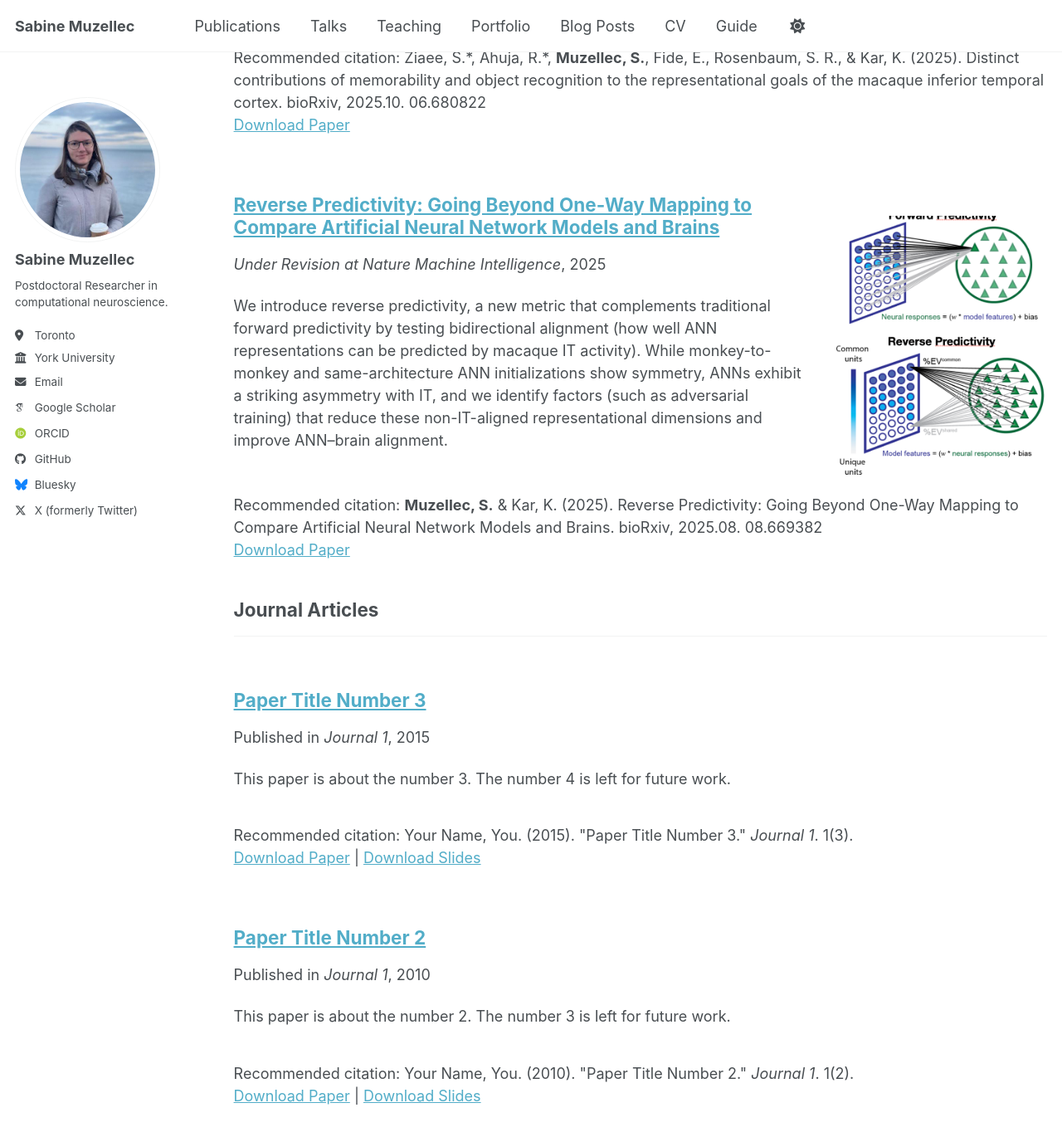
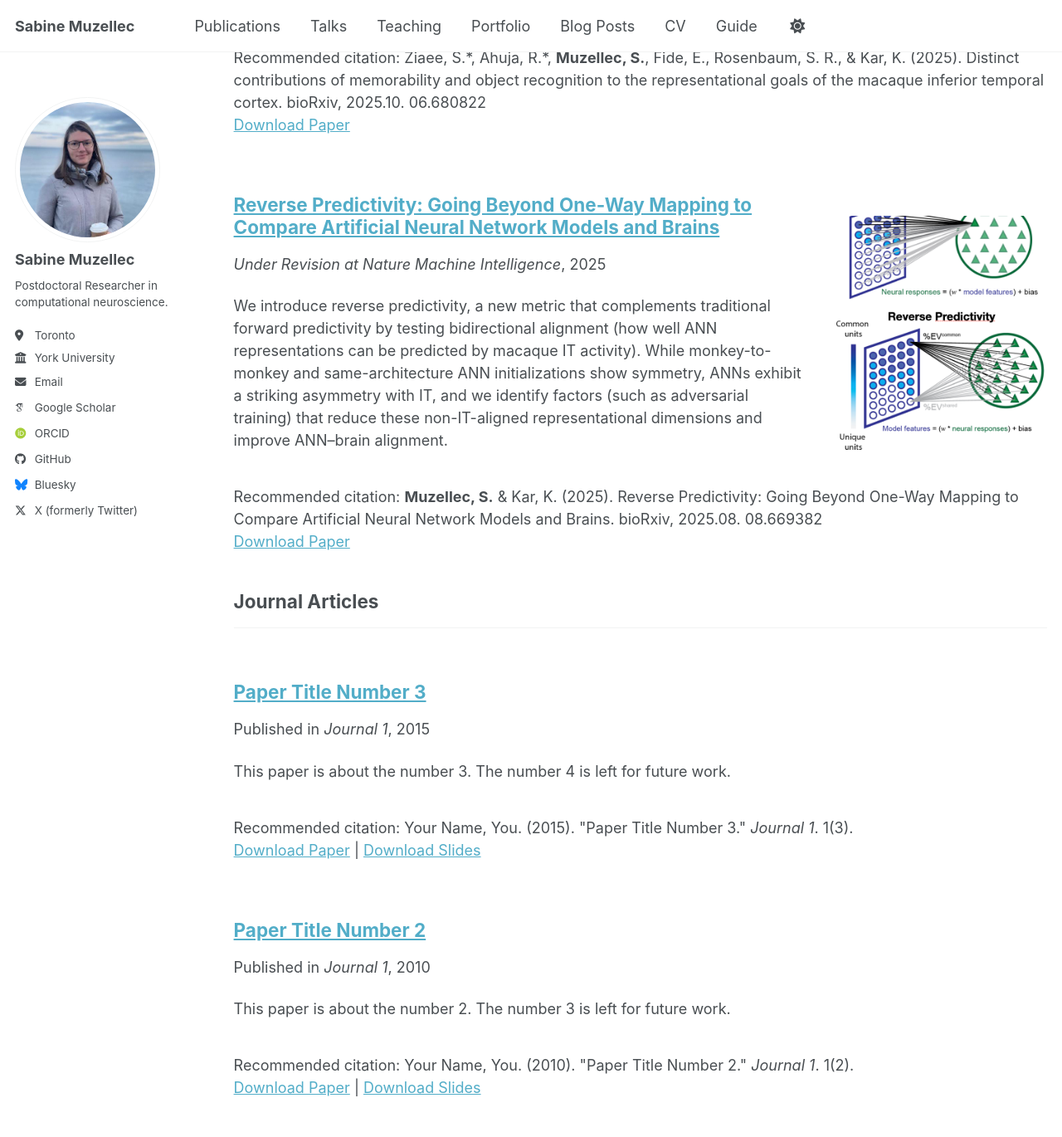
Before and after one commit to S4b1n3/S4b1n3.github.io, a Jekyll site: the page built from _pages/publications.html, in a window 1280 px wide and 1400 px high, scrolled down 1094 px. Shown: the top 1370 px of the window at 83% size. Built offline with Jekyll 4.4.1, drawn with Linux system fonts in a browser that asks for light colours; some web fonts are replaced; a script bundle is joined from its source files by our own code; library files that are not in the unit come from our copies.

Commit message:
reduce reverse predictivity image 7

```diff
--- a/assets/css/main.scss
+++ b/assets/css/main.scss
@@ -87,5 +87,7 @@
   width: 260px !important;  /* adjust: 240–300px to taste */
   height: auto !important;
   border-radius: 0 !important;
-  margin-top: -10px;
+  margin-top: -40px !important;   // try -40 first
+  margin-bottom: 0;
+  display: block;
 }
```
